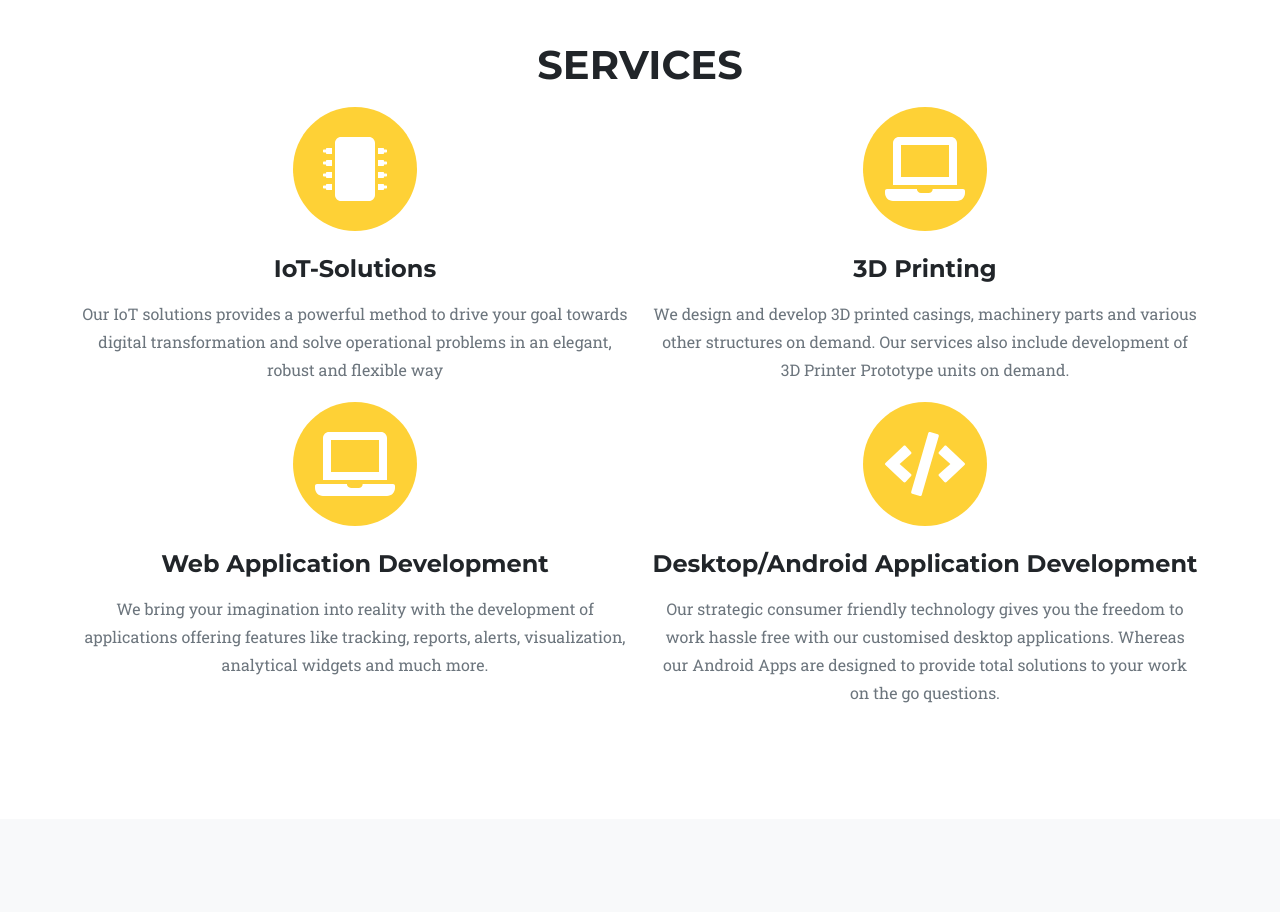
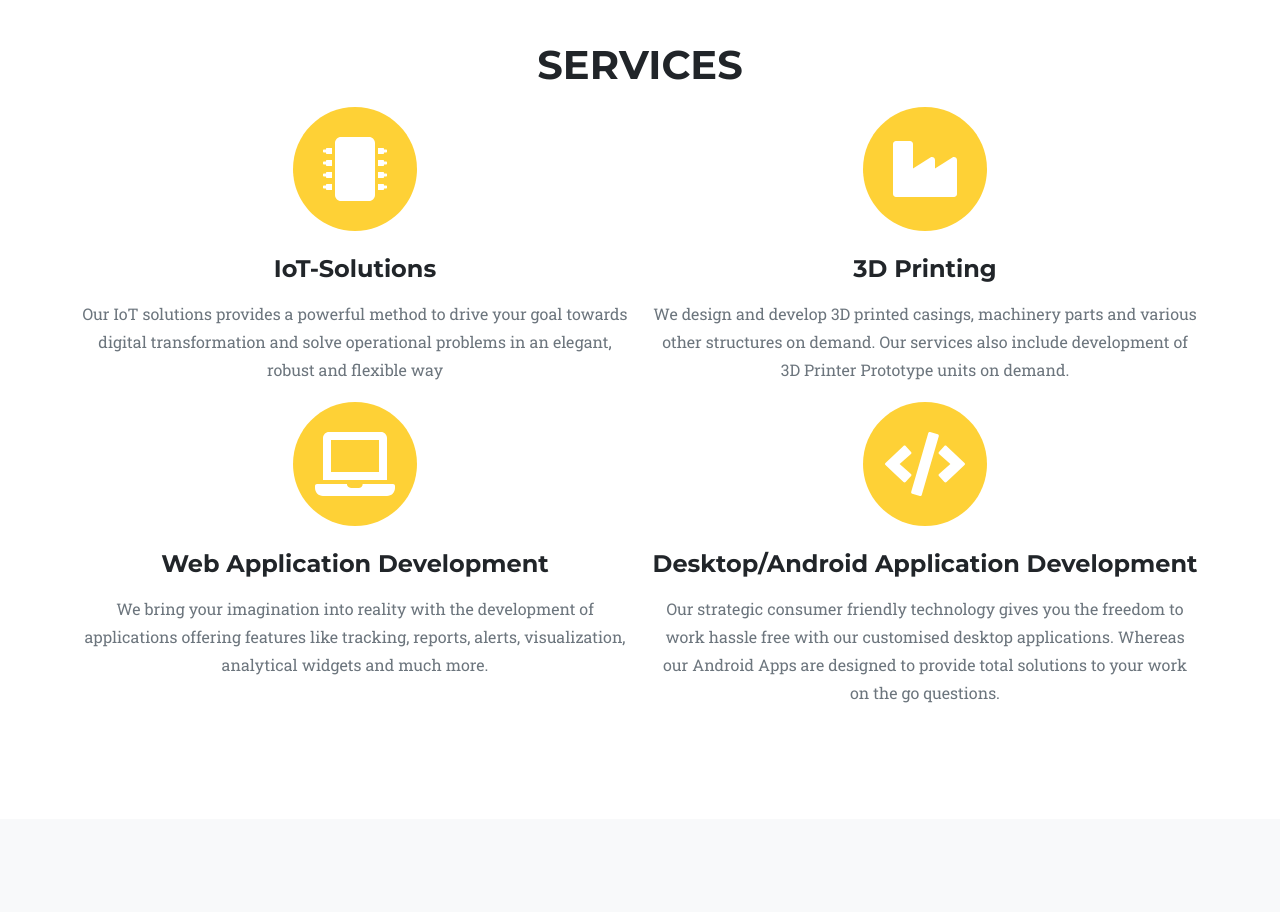
Before and after one commit to vectod/Website, a plain HTML site: page index.html in a window 1280 px wide. Shown: the part 800-1712 px from the top of the page. Drawn offline with nearby package versions, Linux system fonts and the light colour scheme; a web font is replaced by a local one.

Commit message:
3D printing icon modified

```diff
--- a/index.html
+++ b/index.html
@@ -62,7 +62,7 @@
                     <div class="col-lg-6 col-sm-6 mb-6">
                         <span class="fa-stack fa-4x">
                             <i class="fas fa-circle fa-stack-2x text-primary"></i>
-                            <i class="fas fa-laptop fa-stack-1x fa-inverse"></i>
+                            <i class="fas fa-industry fa-stack-1x fa-inverse"></i>
                         </span>
                         <h4 class="my-3">3D Printing</h4>
                         <p class="text-muted">We design and develop 3D printed casings, machinery parts and various other structures on demand. Our services also include development of 3D Printer Prototype units on demand.</p>
```
